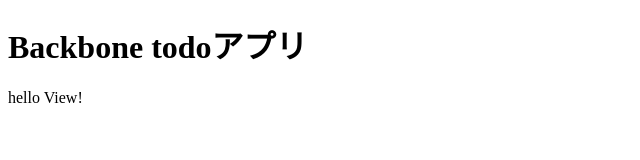
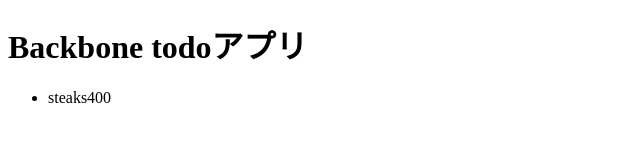
Before and after one commit to yhikishima/backbone-env, a plain HTML site: page 02.todo/index.html in a window 1280 px wide. Shown: the full height of the page, 0-640 px from the left. Drawn offline with Linux system fonts and the light colour scheme.

Commit message:
viewまで作成

```diff
--- a/02.todo/index.html
+++ b/02.todo/index.html
@@ -1,10 +1,16 @@
 <!DOCTYPE html>
 <html>
+<meta charset="UTF-8">
 <head>
   <title>Backbone todoアプリ</title>
 </head>
 <body>
   <h1>Backbone todoアプリ</h1>
+
+  <article id="todoApp">
+    <div id="newFood"></div>
+    <div id="list"></div>
+  </article>
 
 <script src="js/lib/jquery-1.11.1.min.js"></script>
 <script src="js/lib/underscore-min.js"></script>
--- a/02.todo/js/app.js
+++ b/02.todo/js/app.js
@@ -1,36 +1,89 @@
 (function(){
+/*
+ モデルの設計
+ Food: {
+  name: "名前",
+  calory: "カロリー"
+ }
+*/
+
   // Model
-  var MyModel = Backbone.Model.extend({
-    method: function() {
-      console.log('hello, world');
+  var Food = Backbone.Model.extend({
+    default: {
+      name: '',
+      calory: 0
+    },
+
+    initialize: function() {
+      if ( !this.get('name') ) {
+        this.set('name', this.defaults.name);
+      }
+      if ( !this.get('calory') ) {
+        this.set('calory',  this.defaults.calory);
+      }
     }
   });
-  var myModel = new MyModel();
-  myModel.method();
 
   // Collection
-  var MyCollection = Backbone.Collection.extend({});
-
-  var myCollection = new MyCollection([
-    {name: 'hoge'},
-    {name: 'huga'}
-  ]);
-
-  myCollection.each(function(e, i) {
-    console.log('['+ i +']' + e.get('name'));
+  var FoodCollection = Backbone.Collection.extend({
+    model: Food
   });
 
+  // インスタンス化
+  var fc = new FoodCollection({name:'steaks', calory:400});
 
-  // view
-  var MyView = Backbone.View.extend({
+  // fc.each(function(e, i) {
+  //   console.log(e.get('name'));
+  // });
+  // console.log(fc.models[0].get('name'));
+
+  // View
+  var FoodView = Backbone.View.extend({
+    tagName: 'li',
+    className: 'food',
+    initialize: function() {
+      this.render();
+    },
     render: function() {
-      this.$el.text('hello View!');
+      // console.log(this.model.get('name'));
+
+      var tmpName = $('<span class="name">').text(this.model.get('name'));
+      var tmpCalory = $('<span class="calory">').text(this.model.get('calory'));
+
+      $(this.el).html(tmpName).append(tmpCalory);
       return this;
     }
   });
 
-  var myView = new MyView();
+  var FoodListView = Backbone.View.extend({
+    el: $('#list'),
+    initialize: function() {
+      this.render();
+    },
+    render: function() {
+      $(this.el).append($('<ul>'));
+    },
+    add: function(food) {
+      var viewIns = new FoodView({model: food});
+      $(this.el).find('ul').append(viewIns.el);
+    },
+    addAll: function() {
+      fc.each(this.add, this);
+    }
+  });
 
-  $('body').append(myView.render().el);
+  var AppView = Backbone.View.extend({
+    el: $('#app'),
+    views: {},
+    initialize: function() {
+      this.views.foodlist = new FoodListView();
+      this.views.foodlist.addAll();
+      // fc.on('add', this.views.foodlist.add, this.views.foodlist);
+      // fc.on('reset', this.views.foodlist.addAll, this.views.foodlist);
+      // fc.fetch({reset:true});
+    }
+  });
+
+  var App = new AppView();
 
 })();
```
